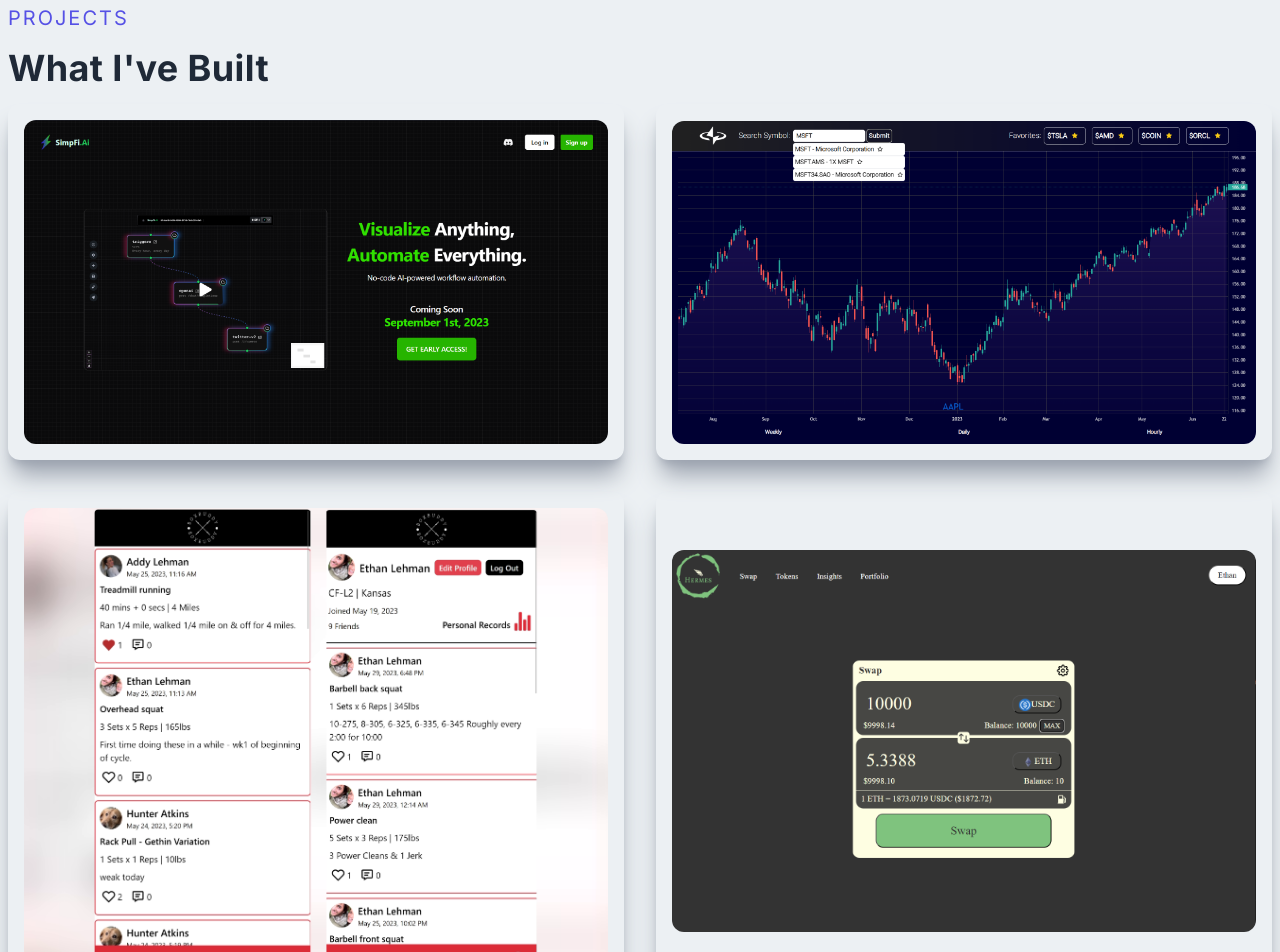
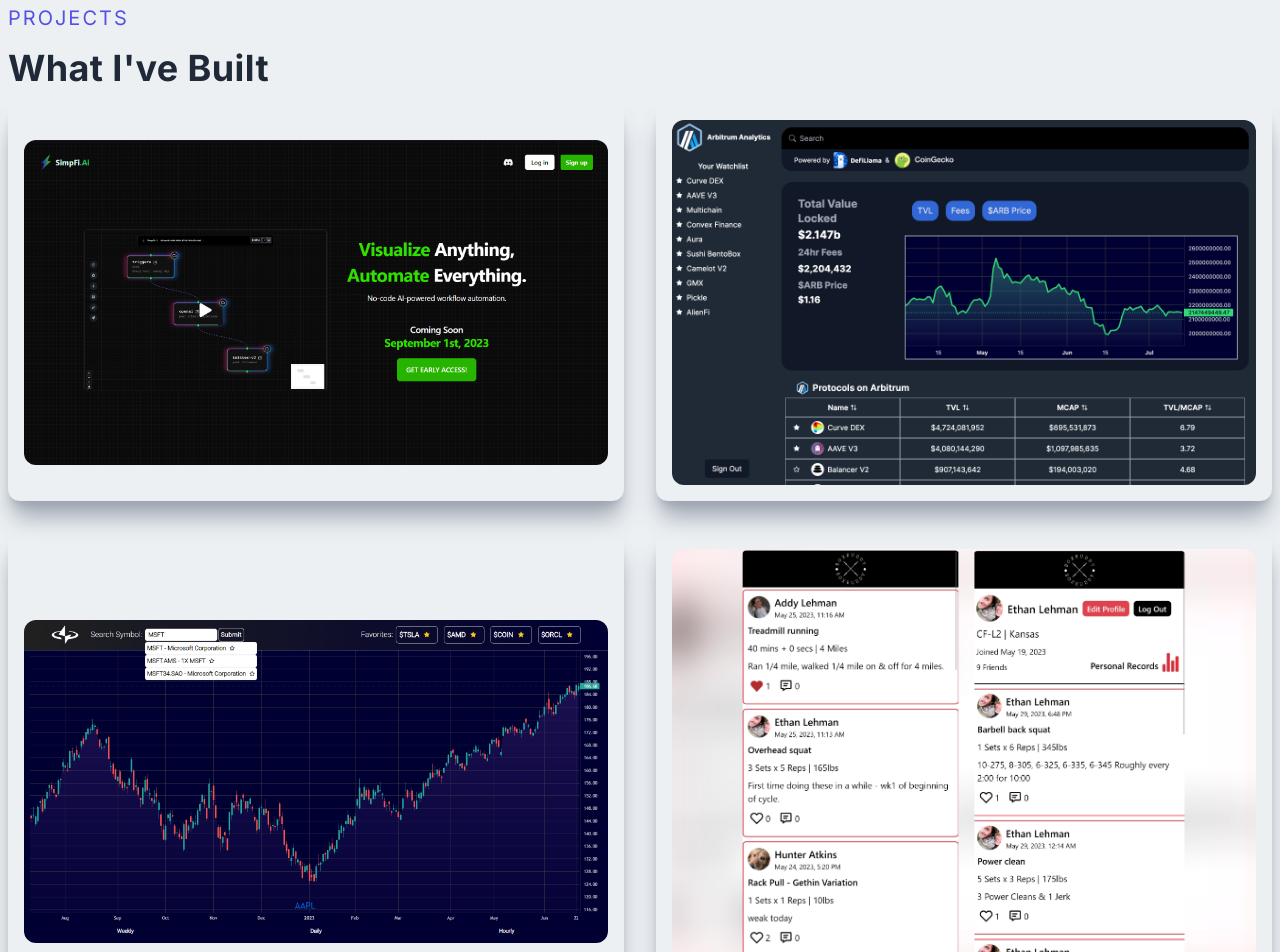
Before and after one commit to elehma4/portfolio-nextjs, a Next.js app: page / in a window 1280 px wide. Shown: the part 1660-2612 px from the top of the page. Built offline with nearby package versions, Linux system fonts and the light colour scheme.

Commit message:
add arbitrum analytics

```diff
--- a/components/Projects.jsx
+++ b/components/Projects.jsx
@@ -9,6 +9,7 @@
 import odeszaImg from '../public/assets/projects/odesza-forum.png'
 import portfolioImg from '../public/assets/projects/portfolio-home.png'
 import simplifyImg from '../public/assets/projects/SimpFi-AI.png'
+import arbImg from '../public/assets/projects/Arbitrum-Analytics.png'
 
 
 export const Projects = () => {
@@ -20,9 +21,10 @@
             <h2 className='py-4'>What I've Built</h2>
             <div className='grid md:grid-cols-2 gap-8'>
               <ProjectItem title="SimpFi.AI" description="SimpFi.AI is a product where users can automate operational workflows using AI (current)" backgroundImg={simplifyImg} projectUrl='/simplify' />
+              <ProjectItem title="Arbitrum Analytics" description="Arbitrum Analytics is a website designed to provide users with comprehensive insights into various protocols built on the Arbitrum network." backgroundImg={arbImg} projectUrl='/arbitrum-analytics' />
               <ProjectItem title="Pathway Finance (PATH)" description="Front-End Market Analysis Tool built with React" backgroundImg={pathwayImg} projectUrl='/pathwayFinance' />
               <ProjectItem title='Box Buddy' description='Full-Stack Mobile Fitness Application' backgroundImg={boxBuddyImg} projectUrl='/boxBuddy' className='w-64 h-32' />
-              <ProjectItem title='Hermes App' description='Front-End Crypto Application' backgroundImg={hermesImg} projectUrl='/hermesApp' />
+              {/* <ProjectItem title='Hermes App' description='Front-End Crypto Application' backgroundImg={hermesImg} projectUrl='/hermesApp' /> */}
               {/* <ProjectItem title='My Portfolio Site' description='Front-End Next.js Portfolio Site' backgroundImg={portfolioImg} projectUrl='/myPortfolio' /> */}
               {/* <ProjectItem title='Odesza Forum' description='Odesza forums with Socket.io' backgroundImg={odeszaImg} projectUrl='/odeszaForum' /> */}
               {/* <ProjectItem title='Blackjack Game' description='Logic-based Blackjack Game' backgroundImg={blackjackImg} projectUrl='/blackjack' /> */}
```
Also changed, not shown: public/assets/projects/Arbitrum-Analytics.png (added).
